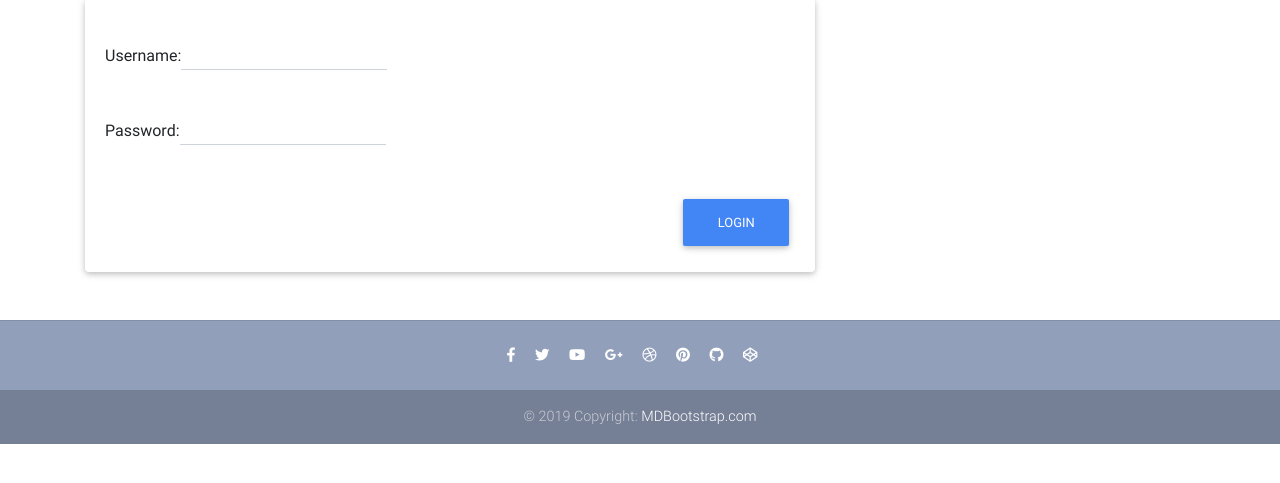
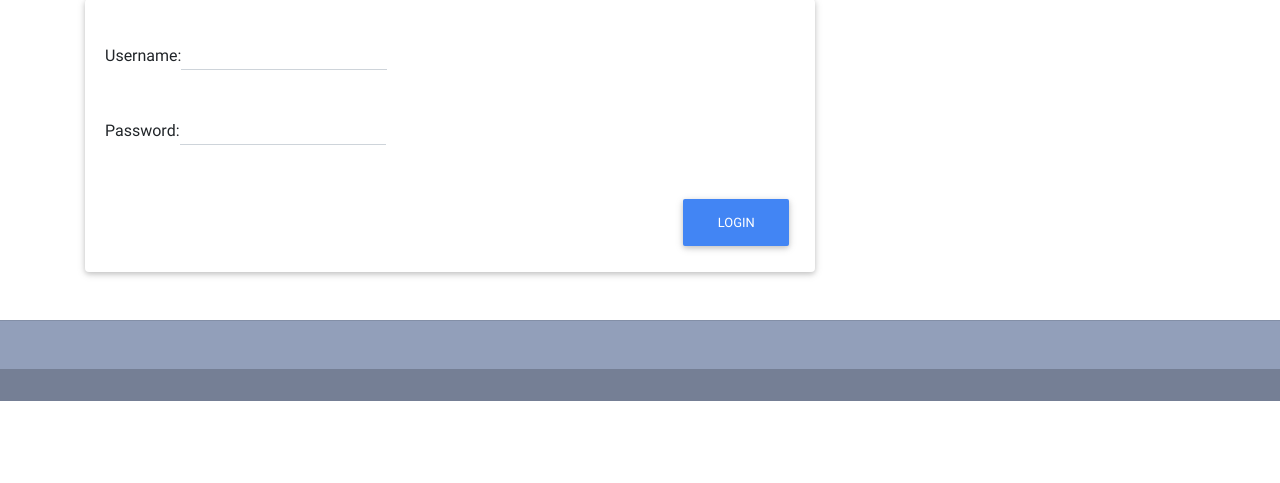
Before and after one commit to kishan-quantiphi/django-project, a Django app: page /login/ in a window 1280 px wide. Shown: the part 207-690 px from the top of the page. Run offline with Django 3.2, Linux system fonts and the light colour scheme; some libraries are stand-ins or nearby versions.

Commit message:
minor changes

```diff
--- a/templates/base.html
+++ b/templates/base.html
@@ -6,7 +6,7 @@
   <meta charset="utf-8">
   <meta name="viewport" content="width=device-width, initial-scale=1, shrink-to-fit=no">
   <meta http-equiv="x-ua-compatible" content="ie=edge">
-  <title>{% block head_title %}{% endblock %}</title>
+  <!-- <title>{% block head_title %}{% endblock %}</title> -->
   {% block extra_head %}
   {% endblock %}
   <link rel="stylesheet" href="https://use.fontawesome.com/releases/v5.8.1/css/all.css">
@@ -73,4 +73,5 @@
     {% block extra_scripts %}
     {% endblock extra_scripts %}
 </body>
+
 </html>
--- a/templates/footer.html
+++ b/templates/footer.html
@@ -4,44 +4,13 @@
 
     <!-- Social icons -->
     <div class="pb-4">
-      <a href="https://www.facebook.com/mdbootstrap" target="_blank">
-        <i class="fab fa-facebook-f mr-3"></i>
-      </a>
 
-      <a href="https://twitter.com/MDBootstrap" target="_blank">
-        <i class="fab fa-twitter mr-3"></i>
-      </a>
-
-      <a href="https://www.youtube.com/watch?v=7MUISDJ5ZZ4" target="_blank">
-        <i class="fab fa-youtube mr-3"></i>
-      </a>
-
-      <a href="https://plus.google.com/u/0/b/107863090883699620484" target="_blank">
-        <i class="fab fa-google-plus-g mr-3"></i>
-      </a>
-
-      <a href="https://dribbble.com/mdbootstrap" target="_blank">
-        <i class="fab fa-dribbble mr-3"></i>
-      </a>
-
-      <a href="https://pinterest.com/mdbootstrap" target="_blank">
-        <i class="fab fa-pinterest mr-3"></i>
-      </a>
-
-      <a href="https://github.com/mdbootstrap/bootstrap-material-design" target="_blank">
-        <i class="fab fa-github mr-3"></i>
-      </a>
-
-      <a href="http://codepen.io/mdbootstrap/" target="_blank">
-        <i class="fab fa-codepen mr-3"></i>
-      </a>
     </div>
     <!-- Social icons -->
 
     <!--Copyright-->
     <div class="footer-copyright py-3">
-      © 2019 Copyright:
-      <a href="https://mdbootstrap.com/education/bootstrap/" target="_blank"> MDBootstrap.com </a>
+
     </div>
     <!--/.Copyright-->
 
--- a/templates/navbar.html
+++ b/templates/navbar.html
@@ -47,7 +47,7 @@
           </li>
           {% else %}
           <li class="nav-item">
-            <a class="nav-link waves-effect" href="{% url 'account_login' %}">
+            <a class="nav-link waves-effect" href="/login">
               <span class="clearfix d-none d-sm-inline-block"> Login </span>
             </a>
           </li>
```
Also changed, not shown: static_in_env/css/style.css (line endings or trailing spaces).
